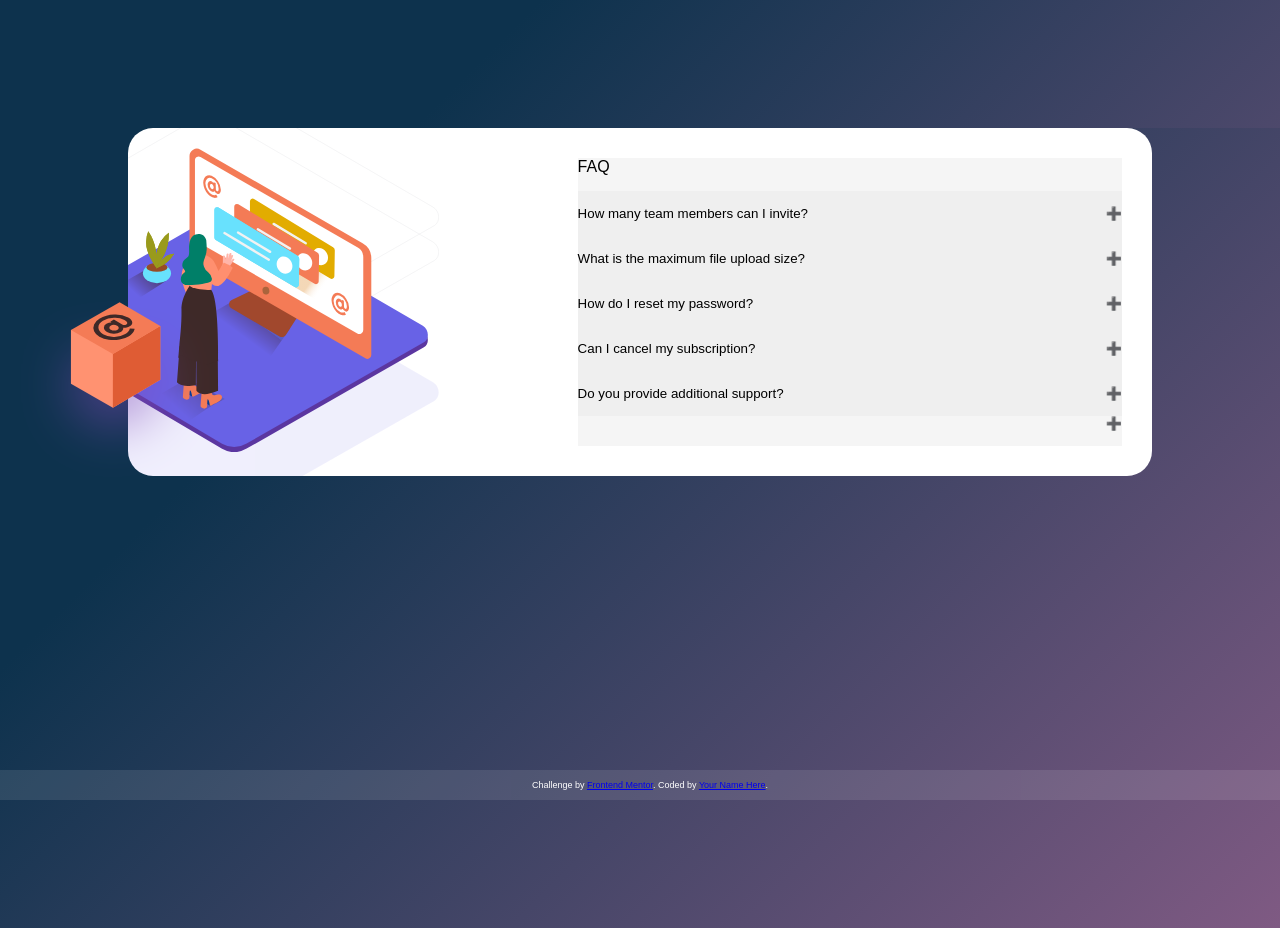
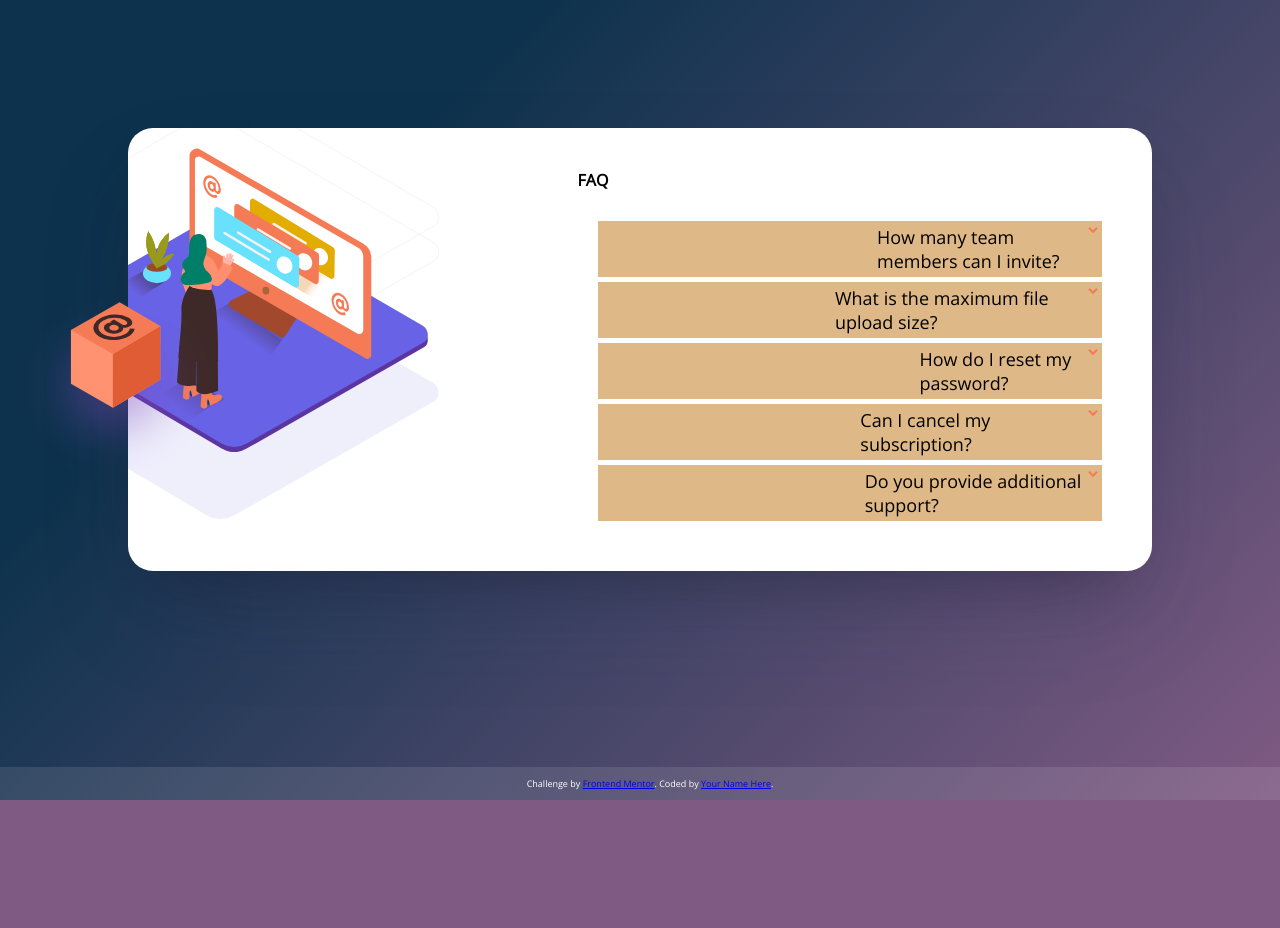
Before and after one commit to nicolashodee/faq-accordion-card-main, a plain HTML site: page index.html in a window 1280 px wide. After the commit the page ends 800 px from the top, so only its background shows below. Drawn offline with nearby package versions, Linux system fonts and the light colour scheme.

Commit message:
working on the accordion

```diff
--- a/index.html
+++ b/index.html
@@ -4,29 +4,12 @@
   <meta charset="UTF-8">
   <meta name="viewport" content="width=device-width, initial-scale=1.0"> <!-- displays site properly based on user's device -->
 
-  <script>
-    var acc = document.getElementsByClassName("accordion");
-    var i;
-    console.log("JS launched");
-    for (i = 0; i < acc.length; i++) {
-      acc[i].addEventListener("click", function() {
-        this.classList.toggle("active");
-        var panel = this.nextElementSibling;
-        if (panel.style.display === "block") {
-          panel.style.display = "none";
-          console.log("clicked!");
-        } else {
-          panel.style.display = "block";
-          console.log("blocked!");
-        }
-      });
-    }
-    </script>
+
 
   <link rel="icon" type="image/png" sizes="32x32" href="./images/favicon-32x32.png">
   <link rel="stylesheet" type="text/css" href="stylesheet.css" media="screen"/>
   <title>Frontend Mentor | FAQ Accordion Card</title>
-
+  <script type="text/javascript" src="main.js"></script>
 </head>
 <body>
 
@@ -35,47 +18,66 @@
     <div class="card">
       <div id="image1"><img src="images/illustration-box-desktop.svg"></div>
       <div class="card_images">
-
         <div id="image2"><img src="images/illustration-woman-online-desktop.svg"></div>
-
       </div>
 
       <div class="card_list">
 
-        <div>FAQ</div>
+        <h1>FAQ</h1>
 
-        <div class="accordion">
-
-          <button class="accordion">How many team members can I invite?</button>
-          <div class="panel">
+        <div class="faq-container">
+          <!-- QUESTION 1-->
+          <div class="question-container">
+            <div class="question-icon"><img src="images/icon-arrow-down.svg" alt=""></div>
+            <div class="question">How many team members can I invite?</div>
+            <div class="answer">
               <p>You can invite up to 2 additional users on the Free plan. There is no limit on
                 team members for the Premium plan.</p>
             </div>
+          </div>
 
-          <button class="accordion">What is the maximum file upload size?</button>
-          <div class="panel">
+          <!-- QUESTION 2-->
+          <div class="question-container">
+            <div class="question-icon"><img src="images/icon-arrow-down.svg" alt=""></div>
+            <div class="question">What is the maximum file upload size?</div>
+            <div class="answer">
               <p>No more than 2GB. All files in your account must fit your allotted storage space.
               </p>
             </div>
+          </div>
 
-          <button class="accordion">How do I reset my password?</button>
-          <div class="panel">
+
+          <!-- QUESTION 3-->
+          <div class="question-container">
+            <div class="question-icon"><img src="images/icon-arrow-down.svg" alt=""></div>
+            <div class="question">How do I reset my password?</div>
+            <div class="answer">
               <p>Click “Forgot password” from the login page or “Change password” from your profile page.
                 A reset link will be emailed to you.</p>
             </div>
+          </div>
 
-          <button class="accordion">Can I cancel my subscription?</button>
-          <div class="panel">
+
+          <!-- QUESTION 4-->
+          <div class="question-container">
+            <div class="question-icon"><img src="images/icon-arrow-down.svg" alt=""></div>
+            <div class="question">Can I cancel my subscription?</div>
+            <div class="answer">
               <p>Yes! Send us a message and we’ll process your request no questions asked.
               </p>
             </div>
+          </div>
 
-          <button class="accordion">Do you provide additional support?</button>
-          <div class="panel">
+
+          <!-- QUESTION 5-->
+          <div class="question-container">
+            <div class="question-icon"><img src="images/icon-arrow-down.svg" alt=""></div>
+            <div class="question">Do you provide additional support?</div>
+            <div class="answer">
               <p>Chat and email support is available 24/7. Phone lines are open during normal business hours.
               </p>
             </div>
-
+          </div>
         </div>
       </div>
     </div>
--- /dev/null
+++ b/main.js
@@ -0,0 +1,13 @@
+console.log("JS loaded")
+const questions = document.querySelectorAll(".question");
+
+questions.forEach(question => {
+  question.addEventListener("click", () => {
+    let answer = question.nextElementSibling;
+    let questionIcon = questionIcon.nextElementSibling;
+
+    answer.classList.toggle("active");
+    questionIcon.classList.toggle("active");
+  });
+
+});
--- a/stylesheet.css
+++ b/stylesheet.css
@@ -3,6 +3,8 @@ div * {
   border: 1px solid red;
 }
 */
+
+@import url('https://fonts.googleapis.com/css2?family=Open+Sans&display=swap');
 
 body,html {
   margin: 0px;
@@ -10,13 +12,13 @@ body,html {
   background-color: #7f5a83;
   background-image: linear-gradient(315deg, #7f5a83 0%, #0d324d 74%);
   background-repeat: no-repeats;
-  font-family: "Arial", monospace;
-}s
+  font-family: 'Open Sans', sans-serif;
+  font-size: 8px;
+}
 
 .card_holder {
   display: grid;
-  grid-template-columns:  25% 50% 25%;
-  grid-template-rows:  25vh 50% 25vh;
+
 }
 
 .card {
@@ -30,6 +32,7 @@ body,html {
   border-radius: 25px;
   margin: 10vw;
   overflow: hidden;
+  box-shadow: rgba(50, 50, 93, 0.25) 0px 50px 100px -20px, rgba(0, 0, 0, 0.3) 0px 30px 60px -30px;
 }
 
 .card_list {
@@ -37,7 +40,6 @@ body,html {
   flex-direction: column;
   justify-content: top;
   grid-column: 2/3;
-  background-color: whitesmoke;
   margin: 30px;
 }
 
@@ -79,38 +81,40 @@ body,html {
 
 /* Style for the accordion */
 
-.accordion {
+.faq-container {
+  padding: 15px;
+}
+.question-container {
+  display: flex;
+  position: relative;
+  flex-direction: row-reverse;
+  justify-content: space-between;
+  padding: 4px;
   cursor: pointer;
-  padding: 15px 0px;
-  width: 100%;
-  text-align: left;
-  border: none;
-  outline: none;
-  transition: 0.4s;
+  transition: 400ms;
+  margin: 5px;
+  background-color: burlywood;
 }
 
-.active, .accordion:hover {
-  background-color: white;
+.question-container .question {
+  border: black;
+  font-size: 18px;
 }
 
-.accordion:after {
-  content: '\02795'; /* Unicode character for "plus" sign (+) */
-  font-size: 13px;
-  color: #777;
-  float: right;
-  margin-left: 5px;
+.question-container .question-icon.active {
+  transform: rotate(180deg);
 }
 
-.active:after {
-  content: "\2796"; /* Unicode character for "minus" sign (-) */
+.answer {
+  max-height: 0;
+  overflow: hidden;
+  transition: 400ms;
+  background-color: coral;
 }
 
-.panel {
-  padding: 0 18px;
-  background-color: white;
-  max-height: 0;
-  overflow: hidden;
-  transition: 0.2s ease-out;
+.answer.active {
+  max-height: 200px;
+
 }
 
 
```
Also changed, not shown: myscript.js (deleted, +0 -14 lines). Lines whose indentation alone changed are shown as unchanged.
